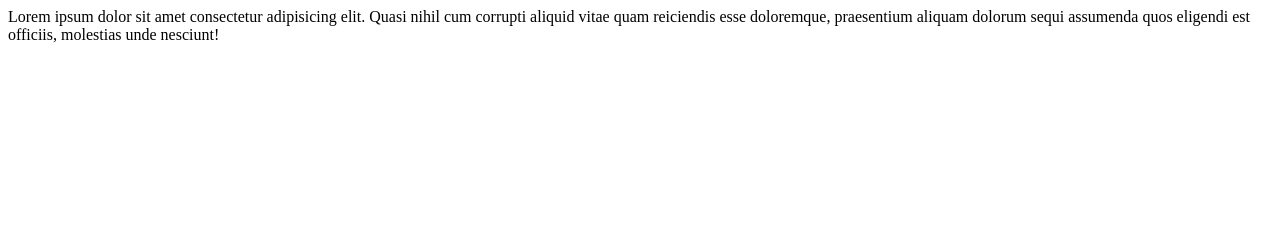
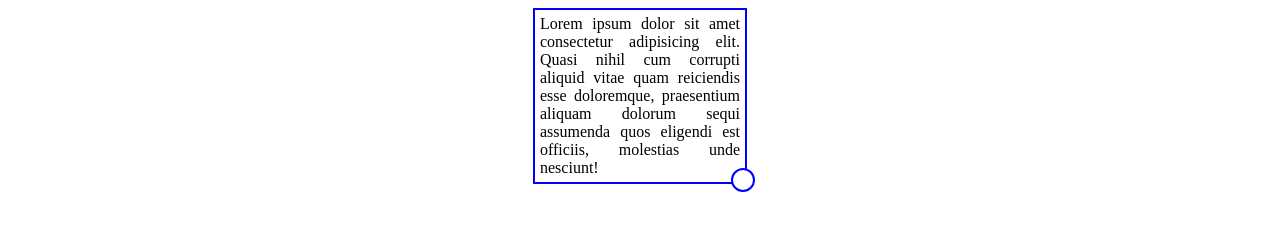
Before and after one commit to AlexandrKomisar/HW30, a plain HTML site: page index.html in a window 1280 px wide. Drawn offline with Linux system fonts and the light colour scheme.

Commit message:
add style

```diff
--- /dev/null
+++ b/css/style.css
@@ -0,0 +1,27 @@
+textarea {
+    width: 500px;
+    height: auto;
+}
+.content__textarea {
+    display: block;
+    position: relative;
+    width: 200px;
+    margin: auto;
+    text-align: justify;
+    padding: 5px;
+    border: 2px solid blue;
+    margin-bottom: 10px;
+}
+.content__textarea--resizer {
+    display: block;
+    position: absolute;
+    right: -10px;
+    bottom: -10px;
+    z-index: 1;
+    width: 20px;
+    height: 20px;
+    border-radius: 100%;
+    background-color: #fff;
+    border: 2px solid blue;
+    cursor: col-resize;
+}
--- a/index.html
+++ b/index.html
@@ -5,6 +5,7 @@
     <meta name="viewport"
           content="width=device-width, user-scalable=no, initial-scale=1.0, maximum-scale=1.0, minimum-scale=1.0">
     <meta http-equiv="X-UA-Compatible" content="ie=edge">
+    <link rel="stylesheet" href="css/style.css" />
     <title>30</title>
 </head>
 <body>
```
